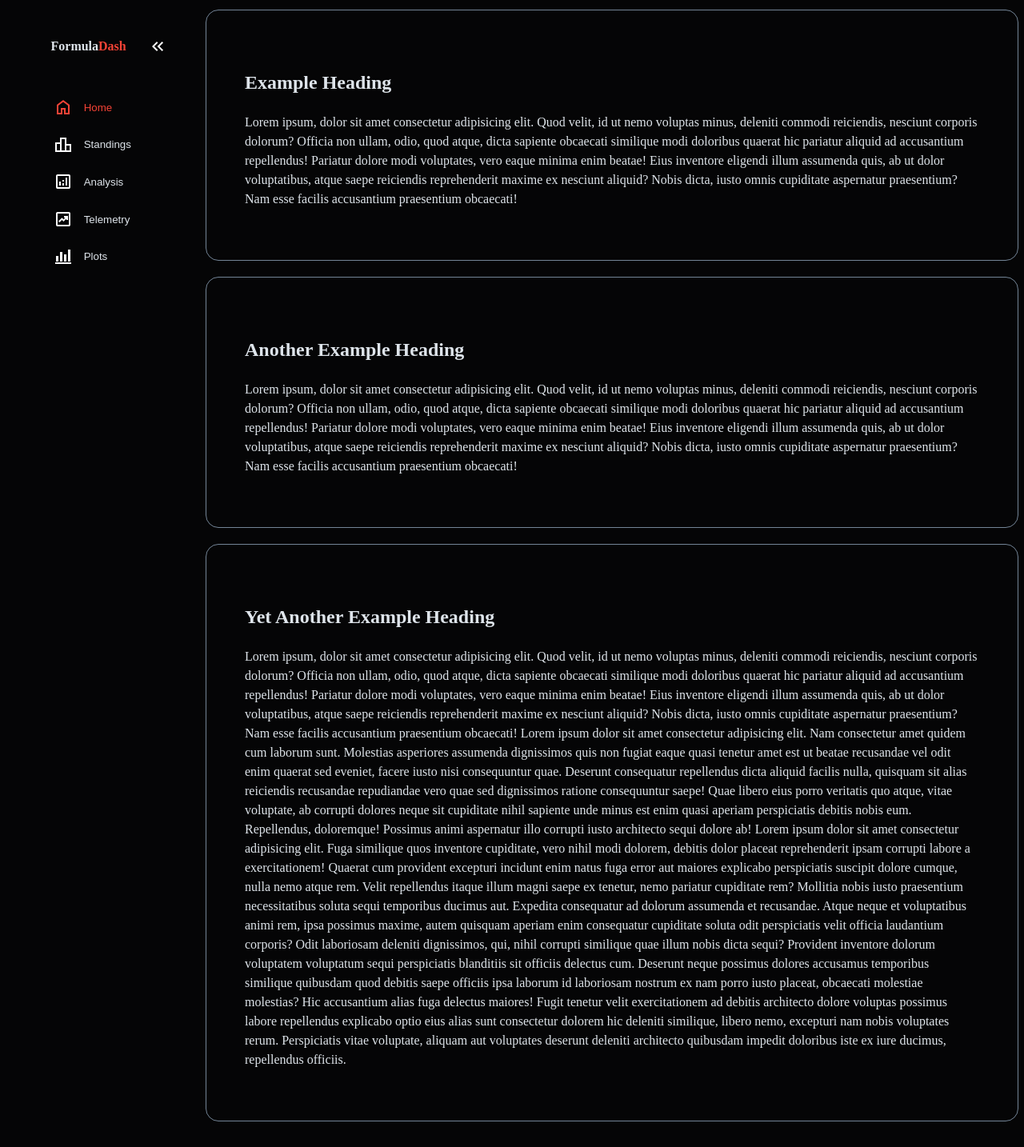
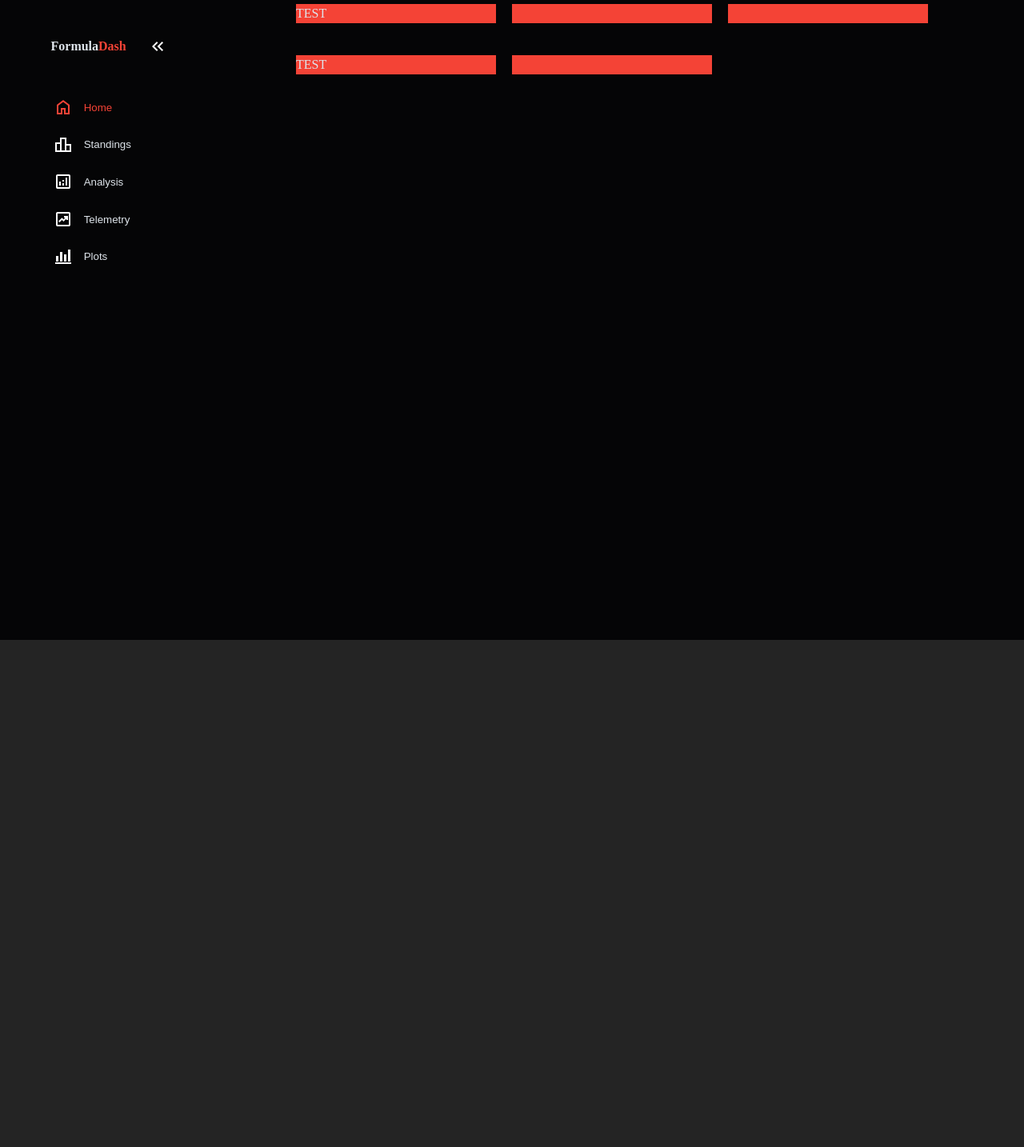
Before and after one commit to TanushYadavCS/formula-dash-frontend, a React (Vite) app: page / in a window 1280 px wide. Shown: the whole page at 80% size. After the commit the page ends 800 px from the top, so only its background shows below. Built offline with nearby package versions, Linux system fonts and the light colour scheme; a web font is replaced by a local one.

Commit message:
Sidebar collapse has been completed

```diff
--- a/src/App.css
+++ b/src/App.css
@@ -16,7 +16,7 @@
   --sauber: #01c00e;
   --text: #dee4ea;
 }
-.main {
+.body {
   margin: 0;
   display: flex;
   place-items: start;
@@ -27,6 +27,7 @@
   display: grid;
   grid-template-columns: auto 1fr;
 }
+
 
 button {
   color: var(--text);
@@ -70,11 +71,11 @@ button {
 }
 #sidebar.close .navbutton {
   color: var(--background);
-  translate: -40px;
+  translate: -45px;
   transition: 300ms ease-in-out;
 }
 #sidebar.close #toggle-btn {
-  translate: -15px;
+  translate: -10px;
 }
 .rotate {
   svg {
@@ -98,6 +99,9 @@ button {
   align-items: center;
   gap: 1em;
 }
+#sidebar .logo-text:hover {
+  cursor: pointer;
+}
 
 .logo {
   font-weight: bold;
@@ -113,9 +117,15 @@ button {
   }
 }
 main {
-  padding: min(7px, 30%);
+  width: calc(100vw - 250px);
   margin-top: 5px;
   margin-bottom: 5px;
+  transition: all 300ms ease-in-out;
+
+}
+
+main.close{
+  width: calc(100vw - 60px);
 }
 
 .container {
@@ -128,11 +138,16 @@ main {
     margin-top: 1em;
   }
 }
-
+.grid-container {
+  display: grid;
+  grid-template-columns: repeat(auto-fill, 250px);
+  justify-content: center;
+  gap: 20px;
+}
 @media (max-width: 800px) {
-  #sidebar{
+  #sidebar {
     position: fixed;
-    top:unset;
+    top: unset;
     bottom: 0;
     height: 60px;
     width: 100%;
@@ -145,27 +160,34 @@ main {
       grid-auto-flow: column;
       justify-content: center;
     }
-    ul li{
+    ul li {
       height: 100%;
     }
-    ul li.navbutton{
+    ul li.navbutton {
       height: 100%;
       width: 60px;
 
-      span{display: none;}
-
+      span {
+        display: none;
+      }
     }
-    ul li.logo{
+    ul li.logo {
       display: none;
     }
-
   }
 
   .main {
     grid-template-columns: 1fr;
+  }
+  main{
+    width: 100vw;
   }
   .container {
     border: none;
     padding: 0;
   }
 }
+
+.box {
+  background-color: var(--accent);
+}
--- a/src/App.jsx
+++ b/src/App.jsx
@@ -1,16 +1,17 @@
 import { use, useState } from "react";
 import "./App.css";
-const toggleButton = document.getElementById('toggle-btn');
-const sidebar = document.getElementById('sidebar');
-function handleToggle(){
-  toggleButton.classList.toggle('rotate');
-  sidebar.classList.toggle('close');
-
+function handleToggle() {
+  const toggleButton = document.getElementById("toggle-btn");
+  const sidebar = document.getElementById("sidebar");
+  const content = document.getElementById("content");
+  toggleButton.classList.toggle("rotate");
+  sidebar.classList.toggle("close");
+  content.classList.toggle("close");
 }
 function App() {
   return (
-    <div className="main">
-      <nav id="sidebar">
+    <div className="body">
+      <nav id="sidebar" className="">
         <ul>
           <li className="logo">
             <span className="logo-text">
@@ -103,87 +104,16 @@ function App() {
           </li>
         </ul>
       </nav>
-      <main>
-        <div className="container">
-          <h2>Example Heading</h2>
-          <p>
-            Lorem ipsum, dolor sit amet consectetur adipisicing elit. Quod
-            velit, id ut nemo voluptas minus, deleniti commodi reiciendis,
-            nesciunt corporis dolorum? Officia non ullam, odio, quod atque,
-            dicta sapiente obcaecati similique modi doloribus quaerat hic
-            pariatur aliquid ad accusantium repellendus! Pariatur dolore modi
-            voluptates, vero eaque minima enim beatae! Eius inventore eligendi
-            illum assumenda quis, ab ut dolor voluptatibus, atque saepe
-            reiciendis reprehenderit maxime ex nesciunt aliquid? Nobis dicta,
-            iusto omnis cupiditate aspernatur praesentium? Nam esse facilis
-            accusantium praesentium obcaecati!
-          </p>
-        </div>
-        <div className="container">
-          <h2>Another Example Heading</h2>
-          <p>
-            Lorem ipsum, dolor sit amet consectetur adipisicing elit. Quod
-            velit, id ut nemo voluptas minus, deleniti commodi reiciendis,
-            nesciunt corporis dolorum? Officia non ullam, odio, quod atque,
-            dicta sapiente obcaecati similique modi doloribus quaerat hic
-            pariatur aliquid ad accusantium repellendus! Pariatur dolore modi
-            voluptates, vero eaque minima enim beatae! Eius inventore eligendi
-            illum assumenda quis, ab ut dolor voluptatibus, atque saepe
-            reiciendis reprehenderit maxime ex nesciunt aliquid? Nobis dicta,
-            iusto omnis cupiditate aspernatur praesentium? Nam esse facilis
-            accusantium praesentium obcaecati!
-          </p>
-        </div>
-        <div className="container">
-          <h2>Yet Another Example Heading</h2>
-          <p>
-            Lorem ipsum, dolor sit amet consectetur adipisicing elit. Quod
-            velit, id ut nemo voluptas minus, deleniti commodi reiciendis,
-            nesciunt corporis dolorum? Officia non ullam, odio, quod atque,
-            dicta sapiente obcaecati similique modi doloribus quaerat hic
-            pariatur aliquid ad accusantium repellendus! Pariatur dolore modi
-            voluptates, vero eaque minima enim beatae! Eius inventore eligendi
-            illum assumenda quis, ab ut dolor voluptatibus, atque saepe
-            reiciendis reprehenderit maxime ex nesciunt aliquid? Nobis dicta,
-            iusto omnis cupiditate aspernatur praesentium? Nam esse facilis
-            accusantium praesentium obcaecati! Lorem ipsum dolor sit amet
-            consectetur adipisicing elit. Nam consectetur amet quidem cum
-            laborum sunt. Molestias asperiores assumenda dignissimos quis non
-            fugiat eaque quasi tenetur amet est ut beatae recusandae vel odit
-            enim quaerat sed eveniet, facere iusto nisi consequuntur quae.
-            Deserunt consequatur repellendus dicta aliquid facilis nulla,
-            quisquam sit alias reiciendis recusandae repudiandae vero quae sed
-            dignissimos ratione consequuntur saepe! Quae libero eius porro
-            veritatis quo atque, vitae voluptate, ab corrupti dolores neque sit
-            cupiditate nihil sapiente unde minus est enim quasi aperiam
-            perspiciatis debitis nobis eum. Repellendus, doloremque! Possimus
-            animi aspernatur illo corrupti iusto architecto sequi dolore ab!
-            Lorem ipsum dolor sit amet consectetur adipisicing elit. Fuga
-            similique quos inventore cupiditate, vero nihil modi dolorem,
-            debitis dolor placeat reprehenderit ipsam corrupti labore a
-            exercitationem! Quaerat cum provident excepturi incidunt enim natus
-            fuga error aut maiores explicabo perspiciatis suscipit dolore
-            cumque, nulla nemo atque rem. Velit repellendus itaque illum magni
-            saepe ex tenetur, nemo pariatur cupiditate rem? Mollitia nobis iusto
-            praesentium necessitatibus soluta sequi temporibus ducimus aut.
-            Expedita consequatur ad dolorum assumenda et recusandae. Atque neque
-            et voluptatibus animi rem, ipsa possimus maxime, autem quisquam
-            aperiam enim consequatur cupiditate soluta odit perspiciatis velit
-            officia laudantium corporis? Odit laboriosam deleniti dignissimos,
-            qui, nihil corrupti similique quae illum nobis dicta sequi?
-            Provident inventore dolorum voluptatem voluptatum sequi perspiciatis
-            blanditiis sit officiis delectus cum. Deserunt neque possimus
-            dolores accusamus temporibus similique quibusdam quod debitis saepe
-            officiis ipsa laborum id laboriosam nostrum ex nam porro iusto
-            placeat, obcaecati molestiae molestias? Hic accusantium alias fuga
-            delectus maiores! Fugit tenetur velit exercitationem ad debitis
-            architecto dolore voluptas possimus labore repellendus explicabo
-            optio eius alias sunt consectetur dolorem hic deleniti similique,
-            libero nemo, excepturi nam nobis voluptates rerum. Perspiciatis
-            vitae voluptate, aliquam aut voluptates deserunt deleniti architecto
-            quibusdam impedit doloribus iste ex iure ducimus, repellendus
-            officiis.
-          </p>
+      <main id="content" className="">
+        <div className="grid-container">
+          <div className="box">TEST</div>
+          <div className="box"></div>
+          <div className="box"></div>
+          <div className="box"></div>
+          <div className="box"></div>
+          <div className="box"></div>
+          <div className="box">TEST</div>
+          <div className="box"></div>
         </div>
       </main>
     </div>
```
